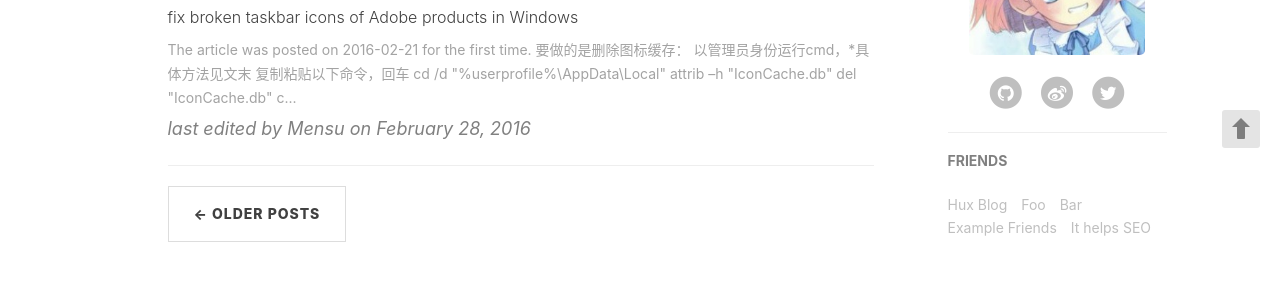
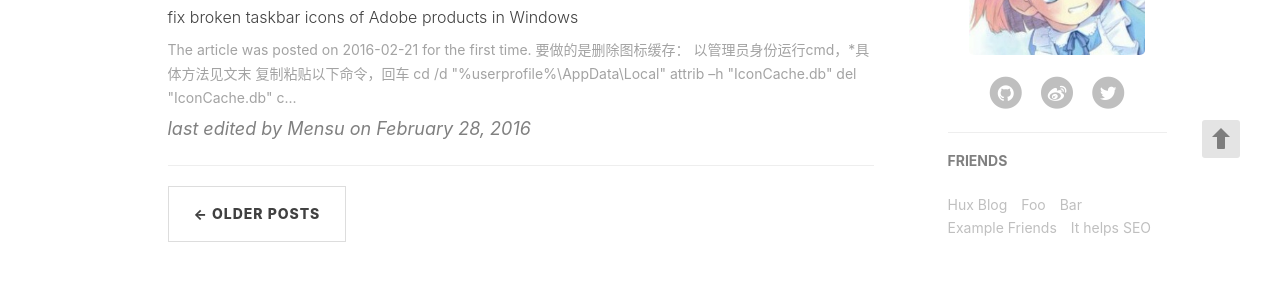
Before and after one commit to Mensu/mensu.github.io, a Jekyll site: the page built from index.html, in a window 1280 px wide. Shown: the part 737-1037 px from the top of the page. Built offline with Jekyll 4.4.1, drawn with Linux system fonts in a browser that asks for light colours; nearby versions of some CDN libraries; the list of posts is cut into pages by our own code; comment, search, counter and statistics services are not loaded.

Commit message:
Update hux-blog.css

```diff
--- a/css/hux-blog.css
+++ b/css/hux-blog.css
@@ -377,8 +377,8 @@
 /* learn from www.zhihu.com */
 #backtotop {
   position: fixed;
-  bottom: 15px;
-  right: 20px;
+  bottom: 5px;
+  right: 40px;
   z-index: 2;
 }
 #backtotop .backtotop-btn {
@@ -418,7 +418,7 @@
   background-color: #7D7D7D;
 }
 #backtotop .backtotop-btn:hover .vertical-stick {  background-color: #bbb;  }
-@media screen and (min-width: 768px) {
+@media screen and (min-width: 400px) {
   #backtotop .backtotop-btn {
     width: 38px;
     height: 38px;
```
